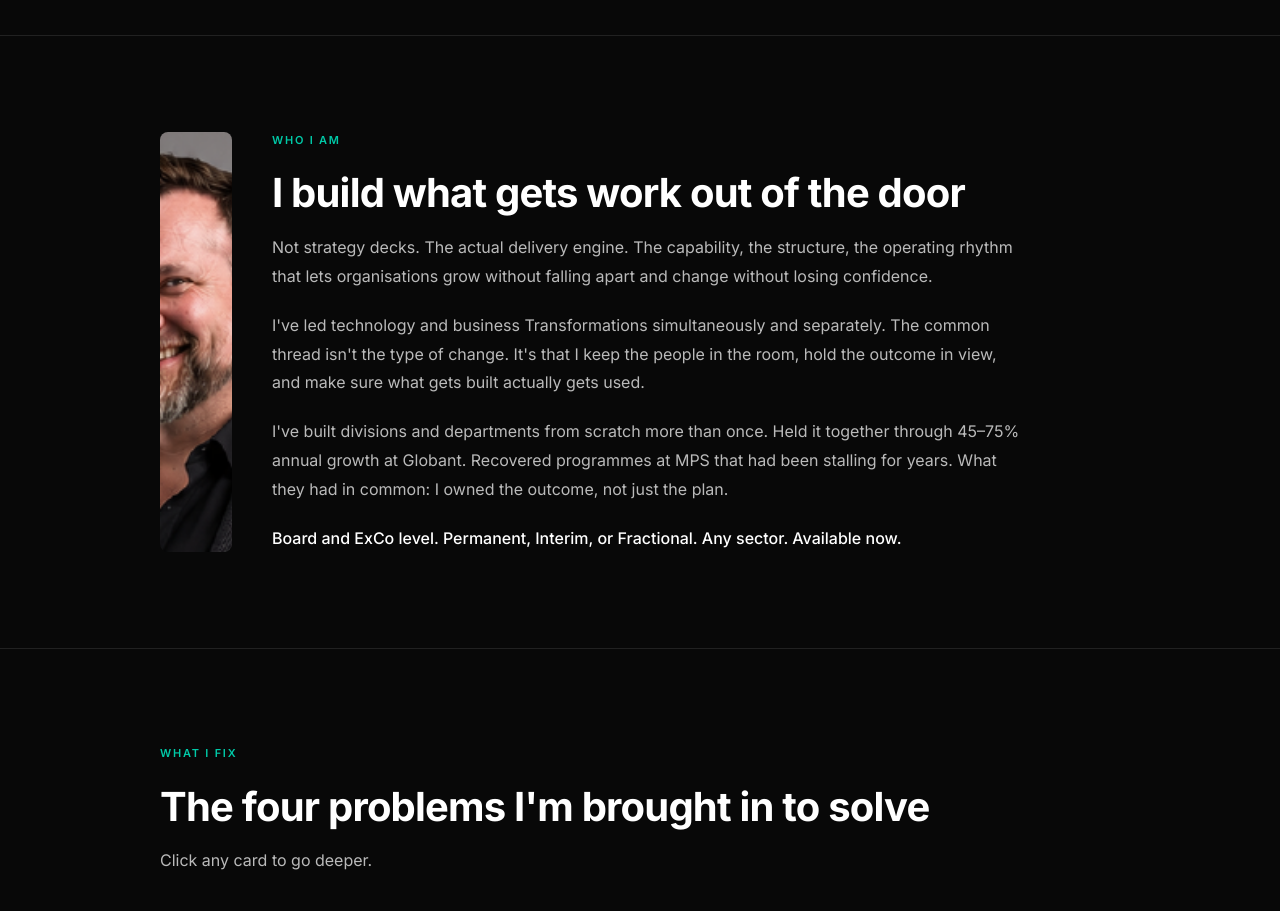
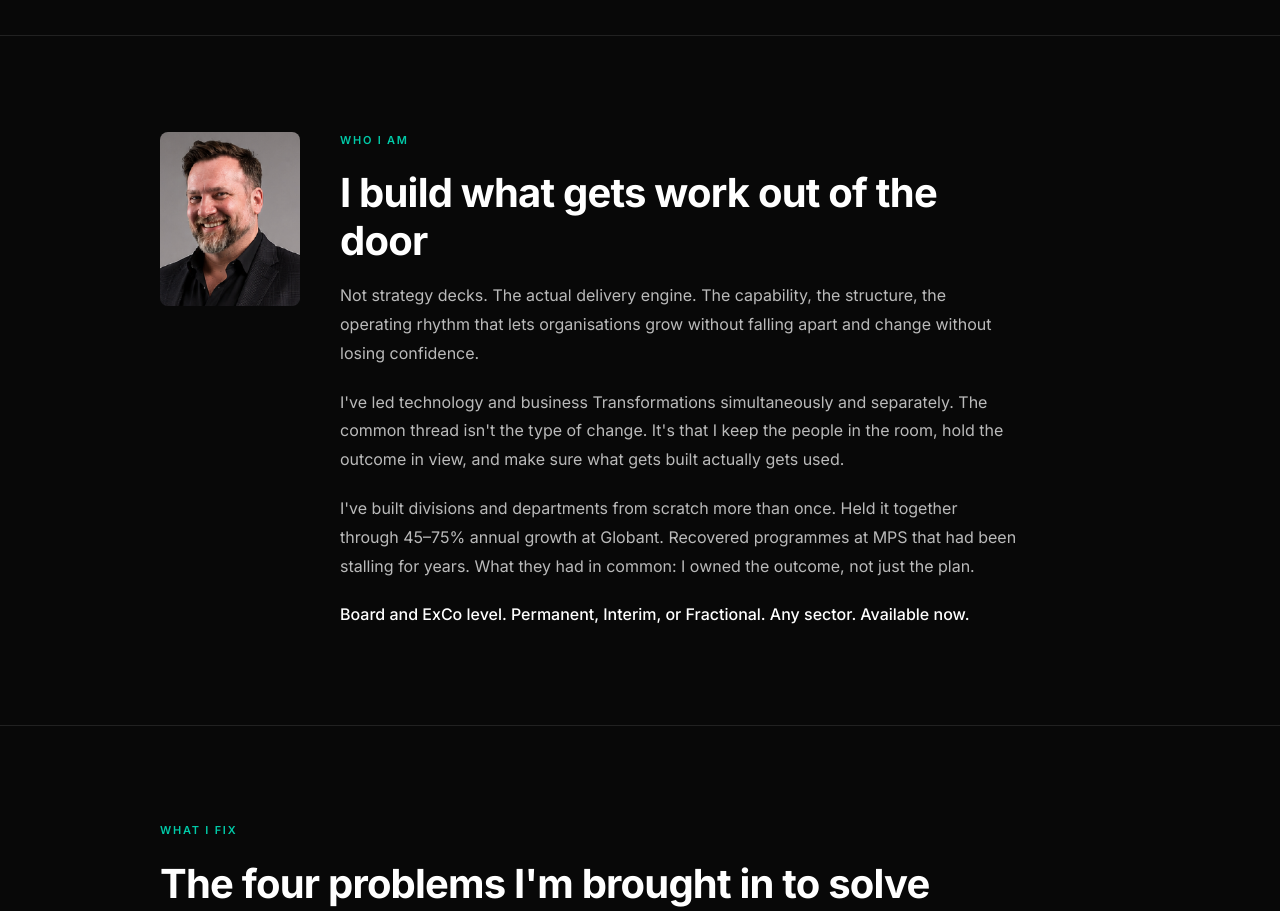
Before and after one commit to CarlDRobinson/carlrobinson.me, a plain HTML site: page index.html in a window 1280 px wide. Shown: the part 840-1751 px from the top of the page. Drawn offline with Linux system fonts and the light colour scheme.

Commit message:
update 11

```diff
--- a/index.html
+++ b/index.html
@@ -197,13 +197,12 @@
     }
     .who-photo {
       flex-shrink: 0;
-      width: 72px;
+      width: 140px;
+      height: auto;
       border-radius: 0.5rem;
-      object-fit: cover;
-      object-position: top center;
       display: block;
-      filter: grayscale(15%);
-      min-height: 220px;
+      filter: grayscale(10%);
+      align-self: flex-start;
     }
     .who-body {
       font-size: 1rem;
@@ -489,7 +488,7 @@
       .contact-wrap { padding: 4rem 1.25rem 6rem; }
       .strip { padding: 1.125rem 1.25rem; }
       .who-grid { gap: 1.5rem; }
-      .who-photo { width: 56px; min-height: 160px; }
+      .who-photo { width: 100px; }
       .fix-grid { grid-template-columns: 1fr; }
       .proof-grid { grid-template-columns: 1fr; }
       .quotes-grid { grid-template-columns: 1fr; }
```
